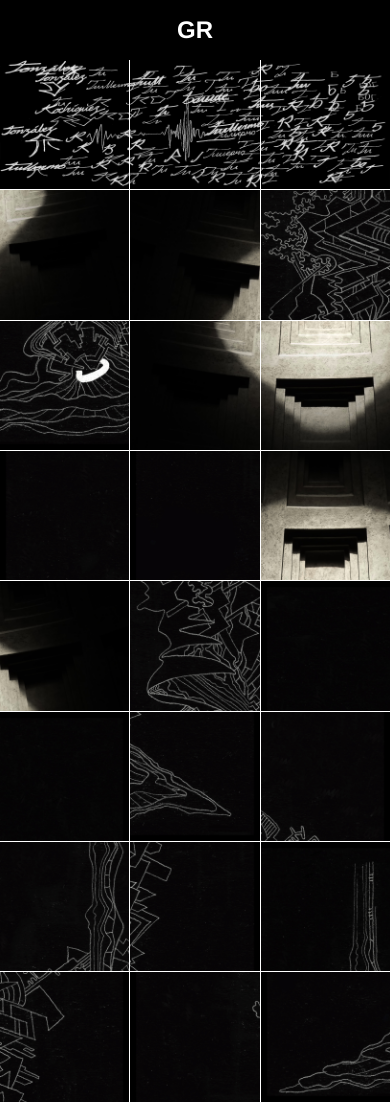
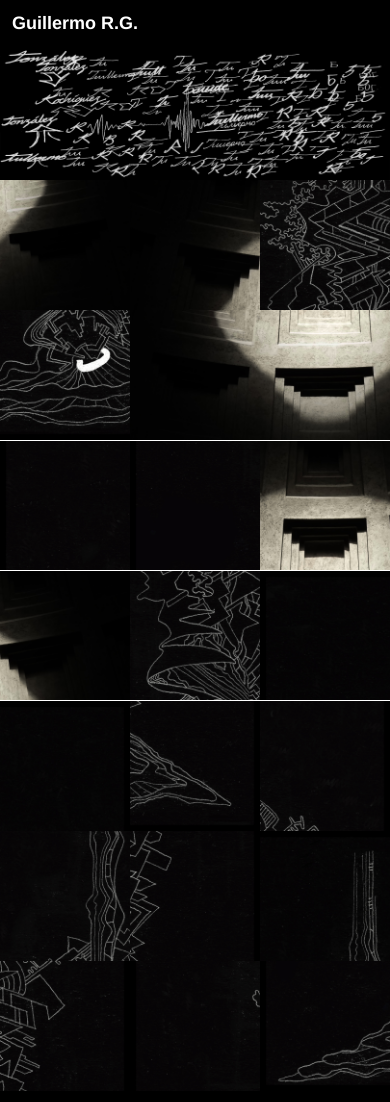
Before and after one commit to fnkltt/bygrzgz, a plain HTML site: page index.html in a window 390 px wide. Drawn offline with Linux system fonts and the light colour scheme.

Commit message:
Update index.html

```diff
--- a/index.html
+++ b/index.html
@@ -23,7 +23,7 @@
       display: flex;
       max-width: 800px;
       width: 100%;
-      gap: 24px;
+      gap: 16px;
       margin: 0 auto;
     }
 
@@ -34,41 +34,55 @@
       align-items: center;
       border: 1px solid black;
       background: white;
+      position: sticky;
+      top: 0;
+      padding: 8px 0;
     }
 
     .gr-logo {
-      width: 100px;
-      height: 100px;
+      width: 80px;
+      height: 80px;
       background: #000;
       color: white;
-      font-size: 36px;
+      font-size: 32px;
       font-weight: bold;
       display: flex;
       align-items: center;
       justify-content: center;
+      margin-bottom: 4px;
+    }
+
+    .divider {
+      width: 60%;
+      height: 1px;
+      background: #000;
+      margin: 6px 0;
     }
 
     .sidebar-art {
-      width: 100%;
+      width: 80px;
+      background: white;
     }
 
     .sidebar-art img {
       width: 100%;
       height: auto;
-      object-fit: cover;
+      object-fit: contain;
+      background: white;
+      padding: 4px;
     }
 
     .main {
       flex: 1;
       border: 1px solid black;
       background: #fff;
-      padding: 6px;
+      padding: 4px;
     }
 
     .gallery {
       display: grid;
       grid-template-columns: repeat(3, 1fr);
-      gap: 2px;
+      gap: 1px;
     }
 
     .gallery-item {
@@ -86,7 +100,6 @@
       object-fit: cover;
     }
 
-    /* Featured images (only mobile) */
     .mobile-only {
       display: none;
     }
@@ -105,28 +118,36 @@
       }
 
       .sidebar {
-        flex-direction: column;
+        flex-direction: row;
         width: 100%;
-        height: 60px;
+        height: 50px;
         background: #000;
         position: sticky;
         top: 0;
         z-index: 100;
         border: none;
-        padding: 0;
-        display: flex;
-        align-items: center;
-        justify-content: center;
+        padding: 0 12px;
+        justify-content: flex-start;
       }
 
       .gr-logo {
-        width: 60px;
-        height: 60px;
-        font-size: 24px;
-        margin: 0;
+        width: auto;
+        height: 100%;
+        font-size: 18px;
+        font-weight: bold;
+        color: white;
+        background: none;
+        margin-right: 8px;
+        display: flex;
+        align-items: center;
+        justify-content: flex-start;
       }
 
-      .sidebar-art {
+      .gr-logo::after {
+        content: "Guillermo R.G.";
+      }
+
+      .sidebar-art, .divider {
         display: none;
       }
 
@@ -138,7 +159,7 @@
 
       .gallery {
         grid-template-columns: repeat(3, 1fr);
-        gap: 1px;
+        gap: 0.5px;
       }
 
       .mobile-only {
@@ -149,18 +170,16 @@
 </head>
 <body>
   <div class="wrapper">
-    <!-- Sidebar -->
     <div class="sidebar">
-      <div class="gr-logo">GR</div>
+      <div class="gr-logo"></div>
+      <div class="divider"></div>
       <div class="sidebar-art">
         <img src="images/sidebar.png" alt="Sidebar Image">
       </div>
     </div>
 
-    <!-- Main Gallery -->
     <div class="main">
       <div class="gallery" id="gallery">
-        <!-- Featured images shown only on mobile -->
         <div class="gallery-item mobile-only">
           <img src="images/featured-1.jpg" alt="Featured 1" />
         </div>
@@ -170,27 +189,38 @@
         <div class="gallery-item mobile-only">
           <img src="images/featured-3.jpg" alt="Featured 3" />
         </div>
-        <!-- Main gallery images injected via JS -->
       </div>
     </div>
   </div>
 
   <script>
     const gallery = document.getElementById('gallery');
-    const totalImages = 21;
+    let totalImages = 21;
+    let currentImage = totalImages;
 
-    for (let i = totalImages; i >= 1; i--) {
+    function loadImages(batch = 6) {
+      for (let i = 0; i < batch && currentImage >= 1; i++) {
         const galleryItem = document.createElement('div');
         galleryItem.className = 'gallery-item';
 
         const img = document.createElement('img');
-      img.src = `images/${i}.jpg`;
-      img.alt = `Gallery Image ${i}`;
+        img.src = `images/${currentImage}.jpg`;
+        img.alt = `Gallery Image ${currentImage}`;
         img.onerror = () => { img.style.display = 'none'; };
 
         galleryItem.appendChild(img);
         gallery.appendChild(galleryItem);
+        currentImage--;
       }
+    }
+
+    loadImages();
+
+    window.addEventListener('scroll', () => {
+      if (window.innerHeight + window.scrollY >= document.body.offsetHeight - 100) {
+        loadImages();
+      }
+    });
   </script>
 </body>
 </html>
```
Lines whose indentation alone changed are shown as unchanged.
